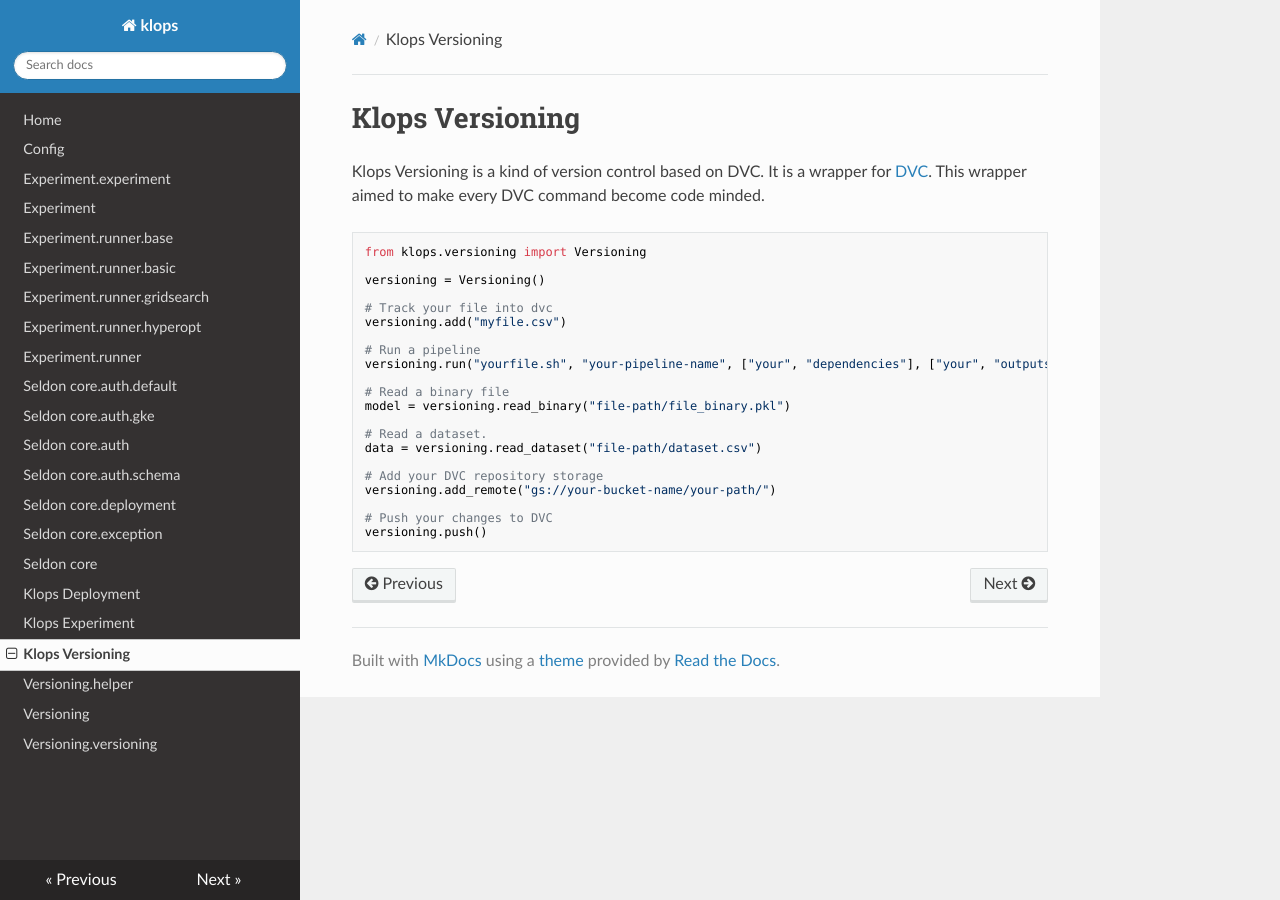
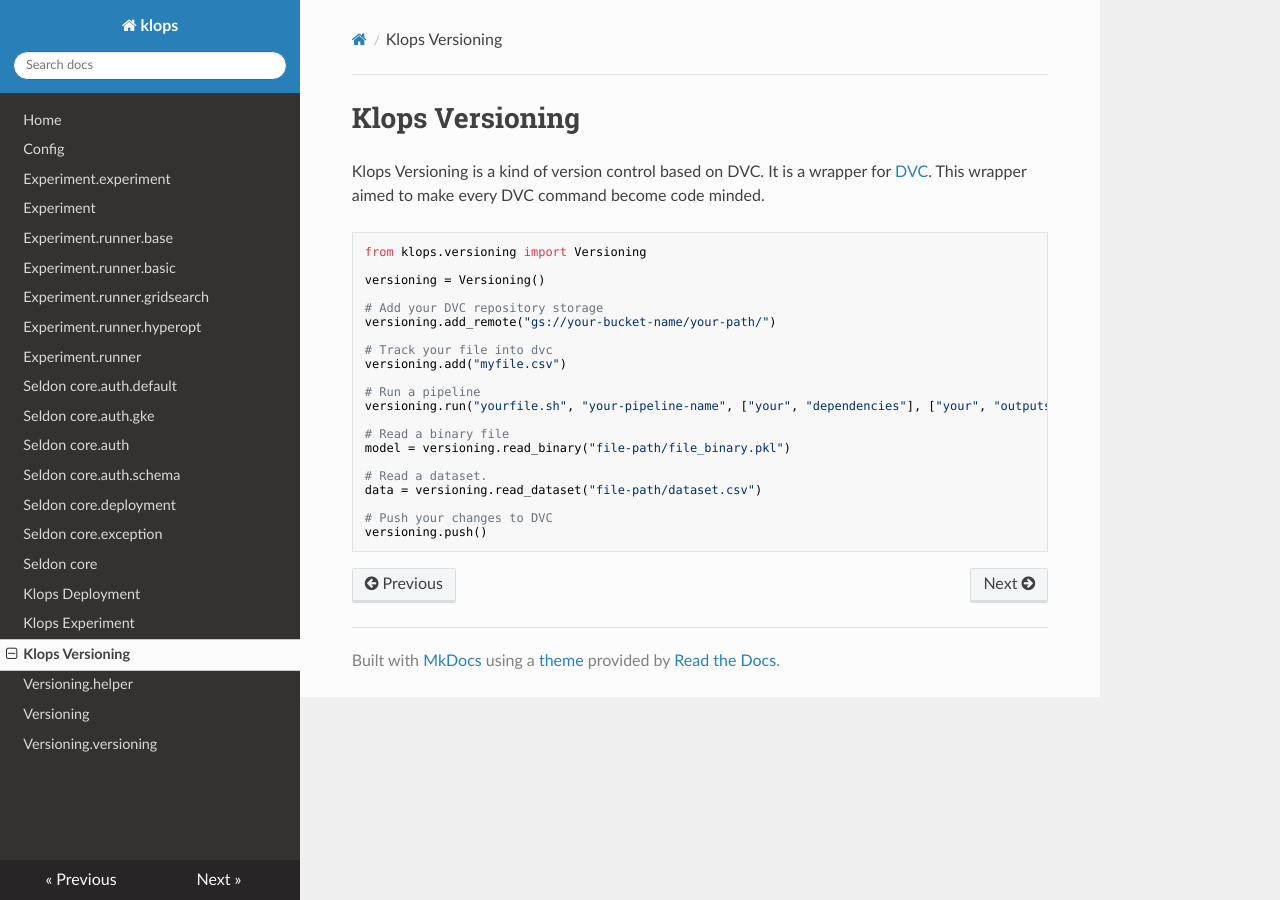
Before and after one commit to asrulsibaoel/klops, an MkDocs documentation site: the page built from docs/tutorial.versioning.md, in a window 1280 px wide. Built offline with MkDocs 1.6.1, drawn with Linux system fonts in a browser that asks for light colours; nearby versions of some CDN libraries; part of the change alters nothing that is shown.

````diff
--- a/docs/tutorial.versioning.md
+++ b/docs/tutorial.versioning.md
@@ -4,6 +4,9 @@ Klops Versioning is a kind of version control based on DVC. It is a wrapper for
 from klops.versioning import Versioning
 
 versioning = Versioning()
+
+# Add your DVC repository storage
+versioning.add_remote("gs://your-bucket-name/your-path/")
 
 # Track your file into dvc
 versioning.add("myfile.csv")
@@ -17,9 +20,6 @@ model = versioning.read_binary("file-path/file_binary.pkl")
 # Read a dataset.
 data = versioning.read_dataset("file-path/dataset.csv")
 
-# Add your DVC repository storage
-versioning.add_remote("gs://your-bucket-name/your-path/")
-
 # Push your changes to DVC
 versioning.push()
 ```
````
